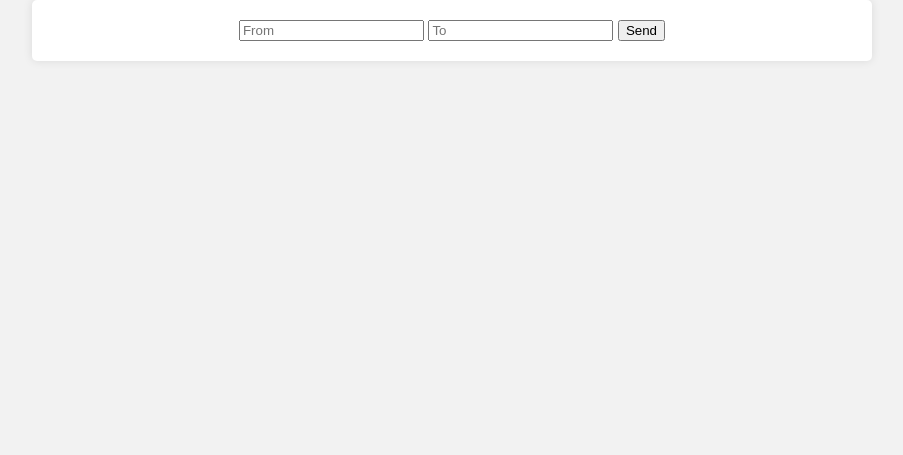
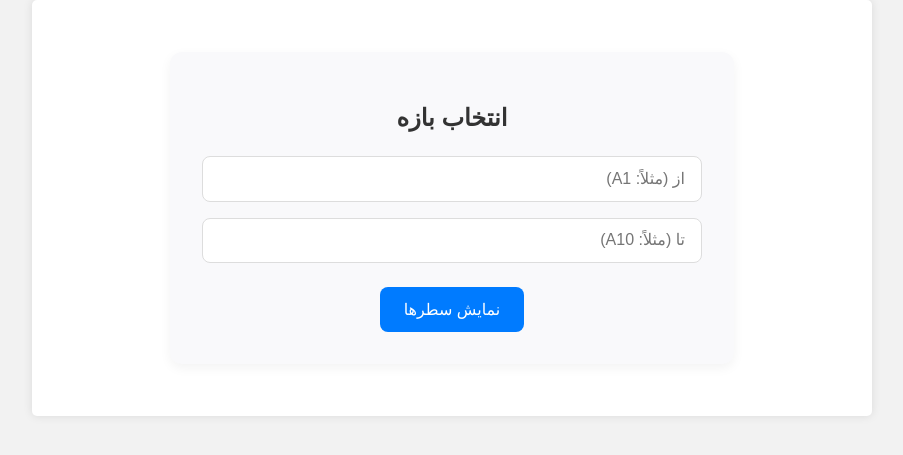
Before and after one commit to JavadTorabiKh/StellarChainAnalysis, a Flask app: page / in a window 1280 px wide. Shown: the top 455 px of the page, without its empty margins (188-1091 px from the left). Run offline with Flask 3, Linux system fonts and the light colour scheme.

Commit message:
Update form.html

```diff
--- a/templates/form.html
+++ b/templates/form.html
@@ -1,16 +1,64 @@
 <!DOCTYPE html>
-  <html>
+<html lang="fa" dir="rtl">
 <head>
+    <meta charset="UTF-8">
+    <meta name="viewport" content="width=device-width, initial-scale=1.0">
+    <title>ارسال بازه</title>
     <link rel="stylesheet" href="{{ url_for('static', filename='view.css') }}">
-    <title>نمایش سطرها</title>
+    <style>
+        .form-container {
+            max-width: 500px;
+            margin: 2rem auto;
+            padding: 2rem;
+            background: #f9f9fb;
+            border-radius: 12px;
+            box-shadow: 0 4px 12px rgba(0,0,0,0.05);
+        }
+        .form-group {
+            display: flex;
+            flex-direction: column;
+            gap: 1rem;
+            margin-bottom: 1.5rem;
+        }
+        .form-group input {
+            padding: 0.8rem 1rem;
+            font-size: 1rem;
+            border: 1px solid #ddd;
+            border-radius: 8px;
+            transition: border 0.2s;
+        }
+        .form-group input:focus {
+            outline: none;
+            border-color: #007bff;
+            box-shadow: 0 0 0 3px rgba(0,123,255,0.1);
+        }
+        .submit-btn {
+            background: #007bff;
+            color: white;
+            padding: 0.8rem 1.5rem;
+            border: none;
+            border-radius: 8px;
+            font-size: 1rem;
+            cursor: pointer;
+            transition: background 0.2s;
+        }
+        .submit-btn:hover {
+            background: #0056b3;
+        }
+    </style>
 </head>
 <body>
     <div class="container">
+        <div class="form-container">
+            <h2 style="text-align: center; margin-bottom: 1.5rem; color: #333;">انتخاب بازه</h2>
             <form method="POST" action="{{ url_for('process_form') }}">
-            <input type="text" name="pub1" placeholder="From">
-            <input type="text" name="pub2" placeholder="To">
-            <button type="submit">Send</button>
+                <div class="form-group">
+                    <input type="text" name="pub1" placeholder="از (مثلاً: A1)" required>
+                    <input type="text" name="pub2" placeholder="تا (مثلاً: A10)" required>
+                </div>
+                <button type="submit" class="submit-btn">نمایش سطرها</button>
             </form>
+        </div>
     </div>
 </body>
 </html>
```
Lines whose indentation alone changed are shown as unchanged.
